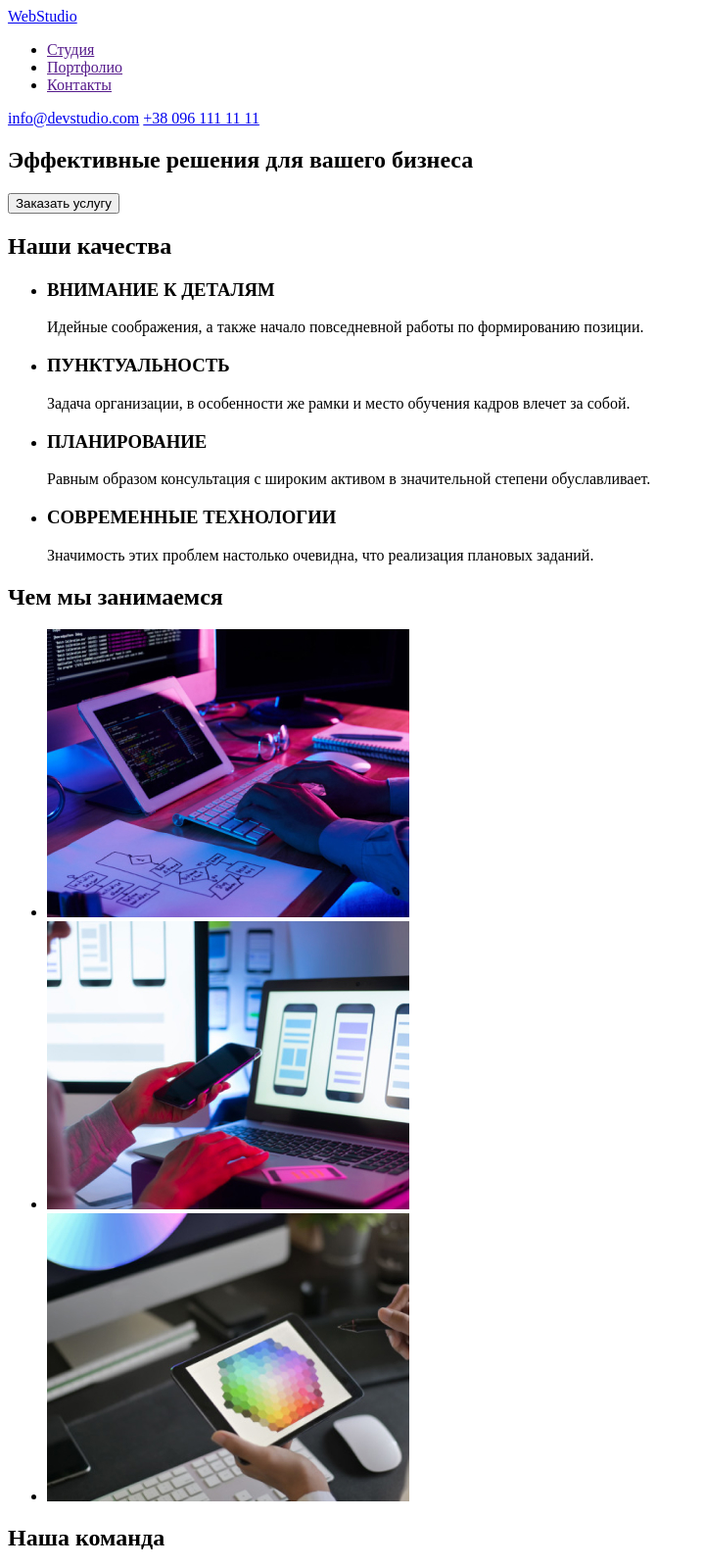
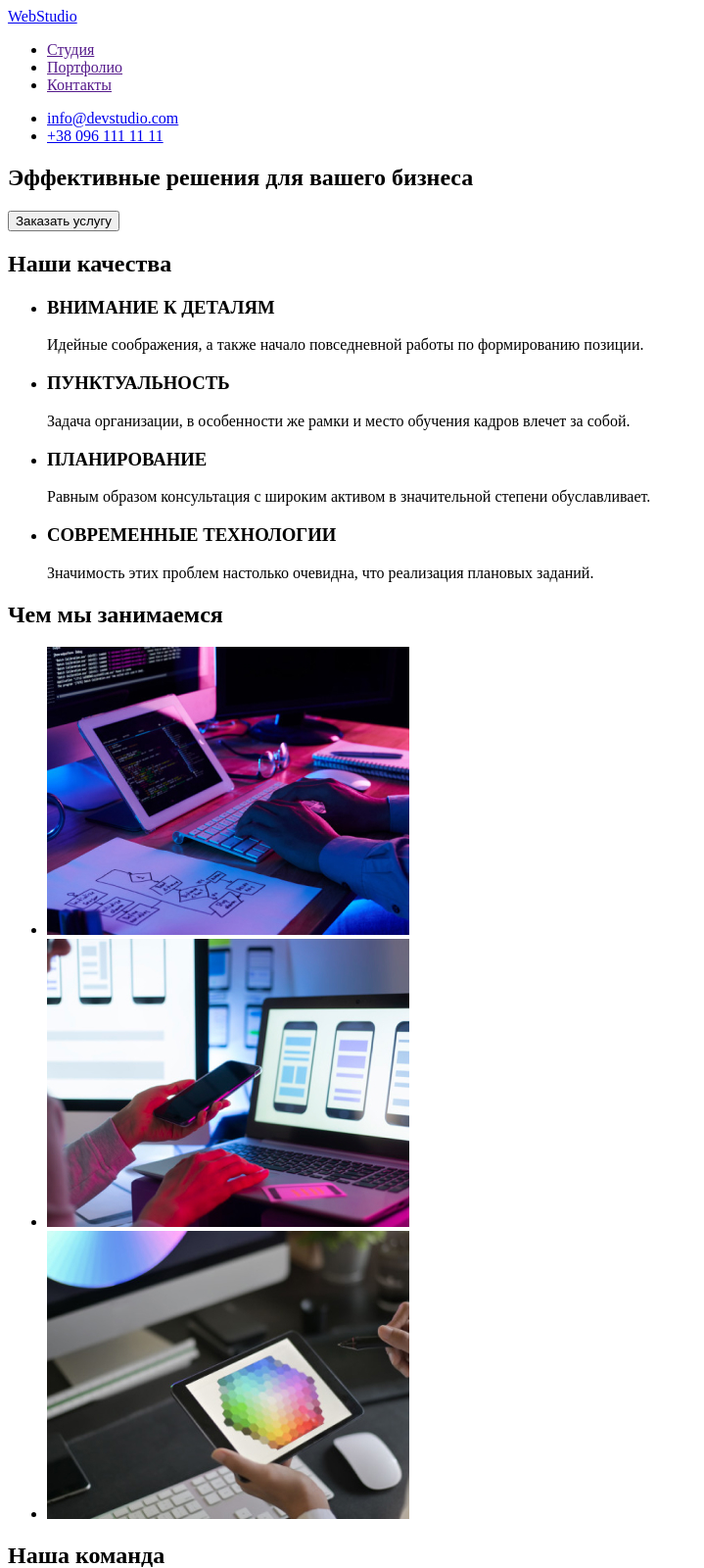
Before and after one commit to Iryna-Konoplova/goit-markup-hw-01, a plain HTML site: page index.html in a window 1280 px wide. Shown: the top 1600 px of the page at 98% size, without its empty margins (0-719 px from the left). Drawn offline with Linux system fonts and the light colour scheme.

Commit message:
Исправляет ошибки после проверки ментором

```diff
--- a/index.html
+++ b/index.html
@@ -16,10 +16,10 @@
         </ul>
       </nav>
 
-      <div>
-        <a href="mailto:info@devstudio.com">info@devstudio.com</a>
-        <a href="tel:+380961111111">+38 096 111 11 11</a>
-      </div>
+     <ul>
+       <li><a href="mailto:info@devstudio.com">info@devstudio.com</a></li>
+       <li><a href="tel:+380961111111">+38 096 111 11 11</a></li>
+     </ul>
 
     </header>
     <main>
@@ -50,49 +50,37 @@
       </ul>
     </section>
 
-    <Section>
+    <section>
       <h2>Чем мы занимаемся</h2>
       <ul>
-        <li>
-          <a href="">
-          <img src="./imeges/box1.jpg" alt="" width="370">
-          </a>
-        </li>
-        <li>
-          <a href="">
-            <img src="./imeges/box2.jpg" alt="" width="370">
-          </a>
-        </li>
-        <li>
-          <a href="">
-            <img src="./imeges/box3.jpg" alt="" width="370">
-          </a>
-        </li>
+        <li><img src="./imeges/box1.jpg" alt="" width="370"></li>
+        <li><img src="./imeges/box2.jpg" alt="" width="370"></li>
+        <li><img src="./imeges/box3.jpg" alt="" width="370"></li>
       </ul>
 
-    </Section>
+    </section>
     <section>
       <h2>Наша команда</h2>
       <ul>
         <li>
           <img src="./imeges/img(1).jpg" alt="Игорь Демьяненко" width="270">
           <h3>Игорь Демьяненко</h3>
-          <h4>Product Designer</h4>
+          <p>Product Designer</p>
         </li>
         <li>
           <img src="./imeges/img(2).jpg" alt="Ольга Репина" width="270">
           <h3>Ольга Репина</h3>
-          <h4>Frontend Developer</h4>
+          <p>Frontend Developer</p>
         </li>
         <li>
           <img src="./imeges/img(3).jpg" alt="Николай Тарасов" width="270">
           <h3>Николай Тарасов</h3>
-          <h4>Marketing</h4>
+          <p>Marketing</p>
         </li>
         <li>
         <img src="./imeges/img(4).jpg" alt="Михаил Ермаков" width="270">
         <h3>Михаил Ермаков</h3>
-        <h4>UI Designer</h4>
+        <p>UI Designer</p>
         </li>
       </ul>
     </section>
```
